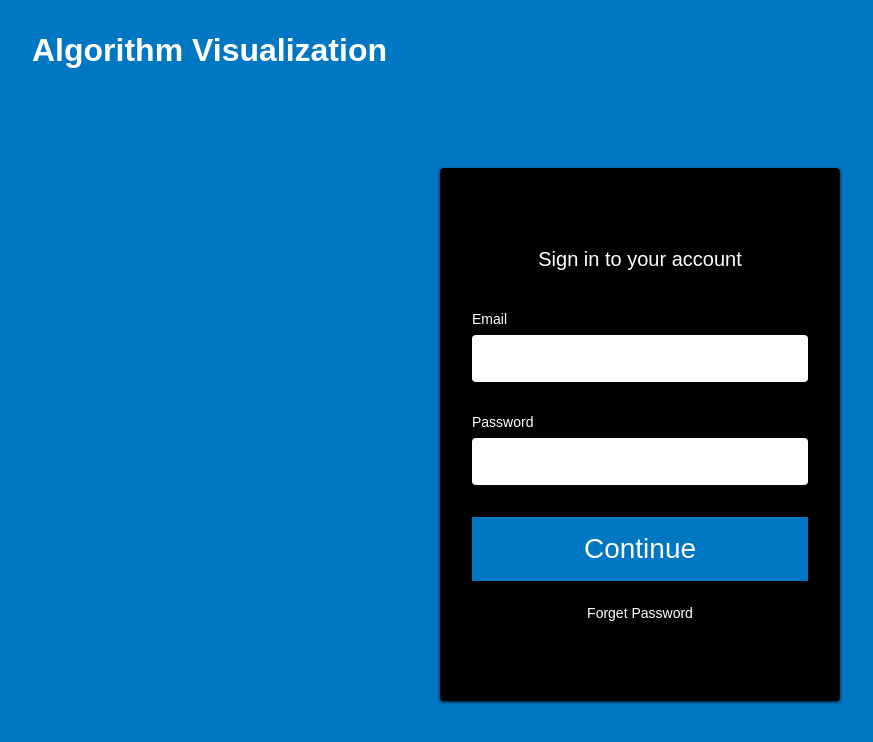
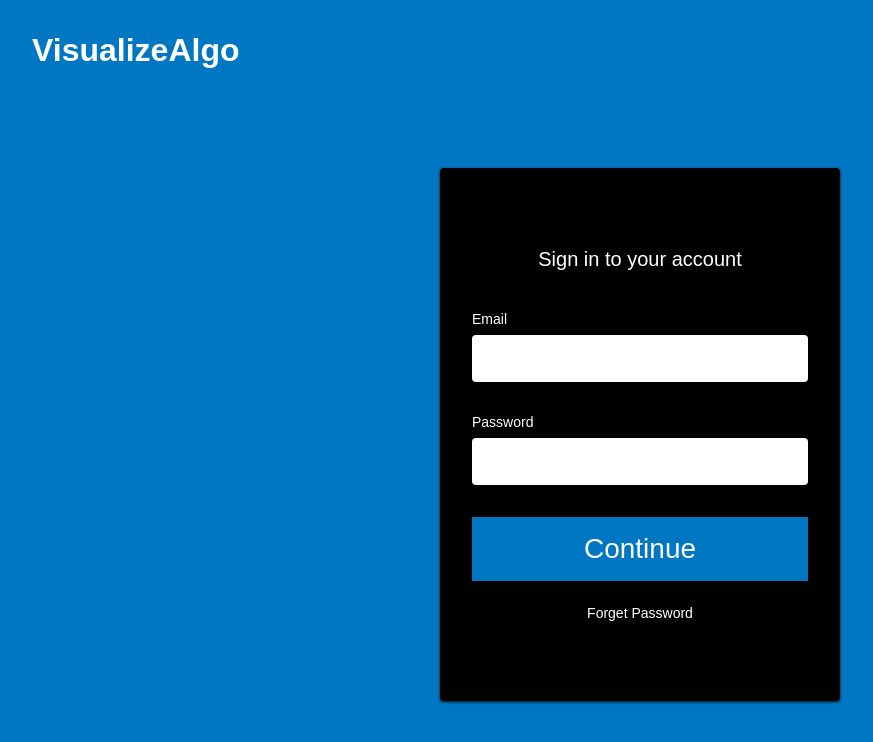
Before and after one commit to shah-moy/visualize-algo, a React (Create React App) app: page /signin in a window 1280 px wide. Shown: the top 742 px of the page, without its empty margins (0-873 px from the left). Built offline with nearby package versions, Linux system fonts and the light colour scheme; the HTML template or start-up script is replaced by a standard one; a web font is replaced by a local one.

Commit message:
name changes

```diff
--- a/src/components/Signin/index.js
+++ b/src/components/Signin/index.js
@@ -6,7 +6,7 @@ const SignIn = () => {
         <>
         <Container>
             <FormWrap>
-                <Icon to="/">Algorithm Visualization</Icon>
+                <Icon to="/">VisualizeAlgo</Icon>
                 <FormContent>
                     <Form action="#">
                         <FormH1>Sign in to your account</FormH1>
```
